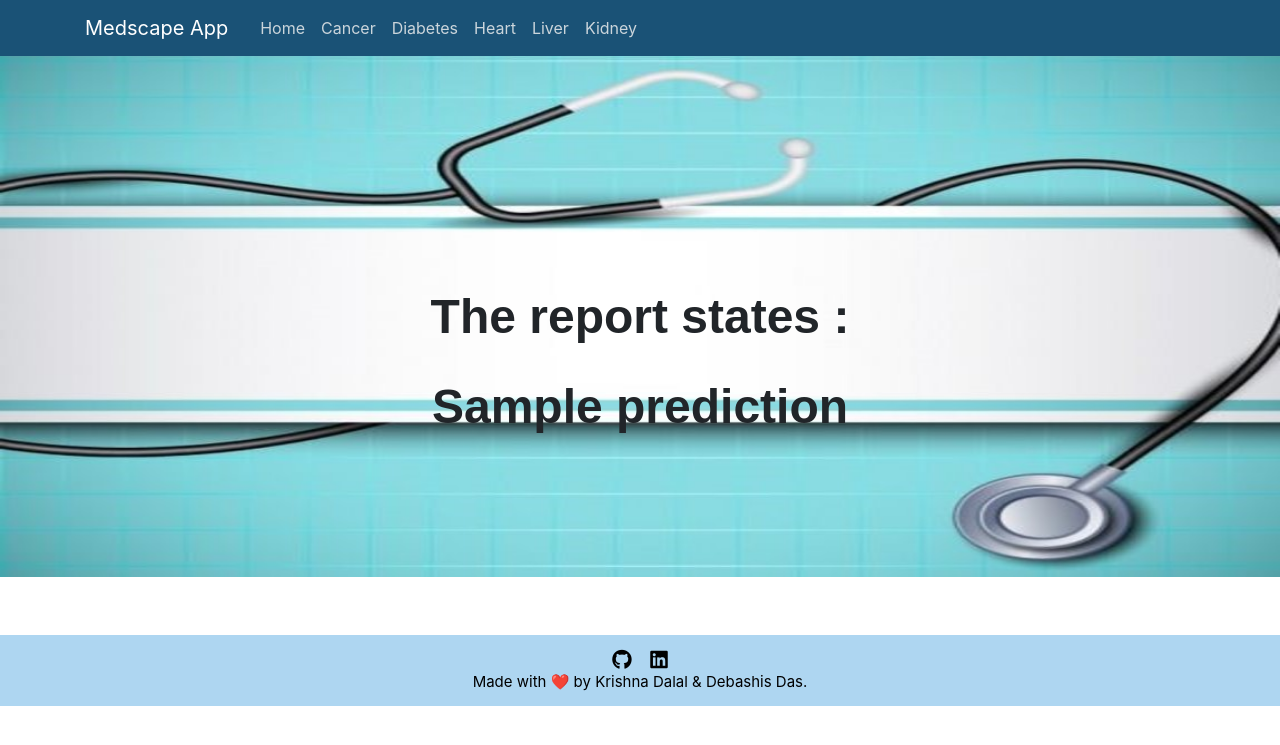
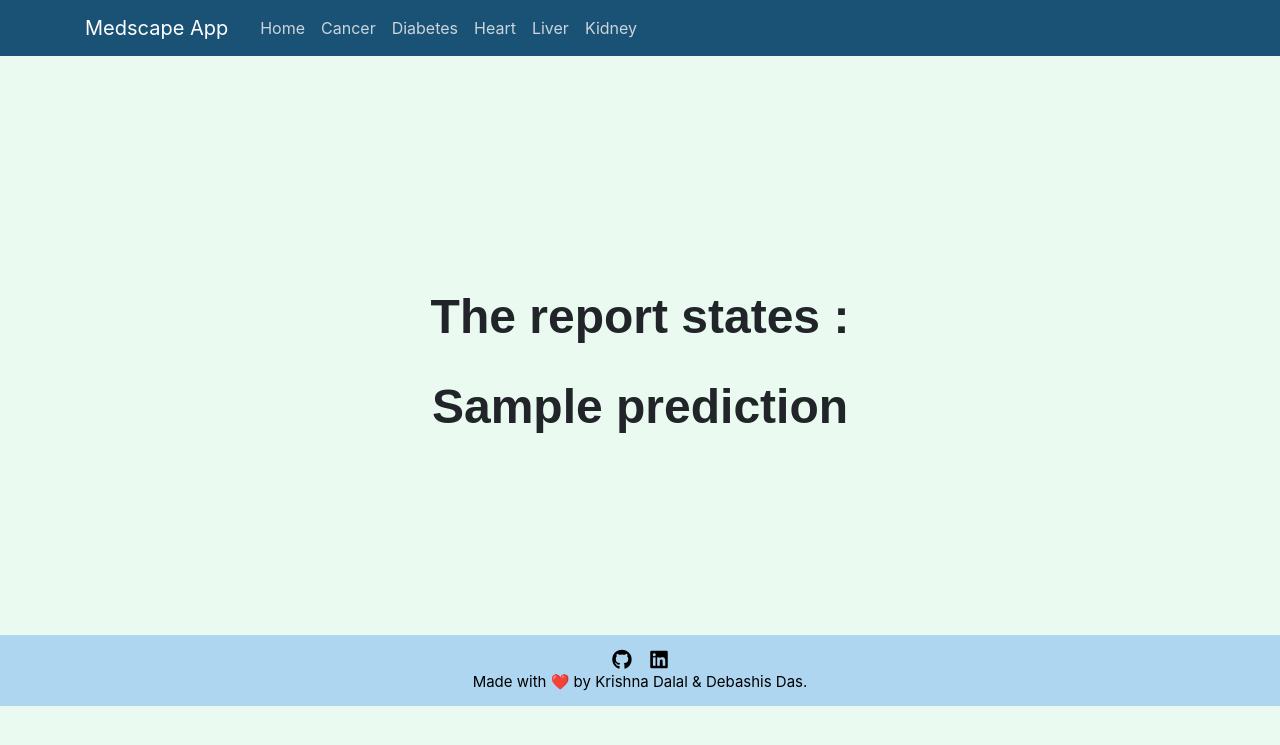
Before and after one commit to kdalal95/Medscape-Health-App, a Flask app: template template/result.html in a window 1280 px wide. Shown: the top 745 px of the page. Run offline with Flask 2, Linux system fonts and the light colour scheme; the template is opened without the code that fills it: most values are stand-ins (such as "Sample title", 1, 10 or a date in 2020); some libraries are stand-ins or nearby versions.

Commit message:
Update result.css

```diff
--- a/static/result.css
+++ b/static/result.css
@@ -1,8 +1,6 @@
 body {
 
-    background-image:url('doc.jpg');
-    background-repeat: no-repeat;
-    background-size: contain;
+    background: #eafaf1
 }
 
 h1, h2, h3, h4, h5,h6{
```
